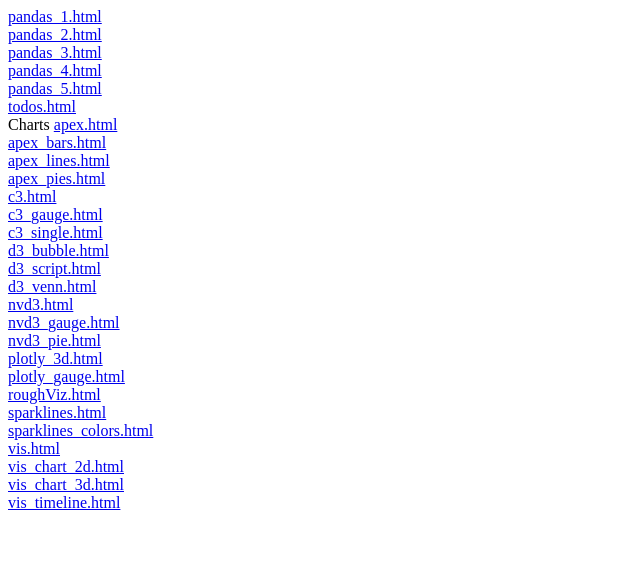
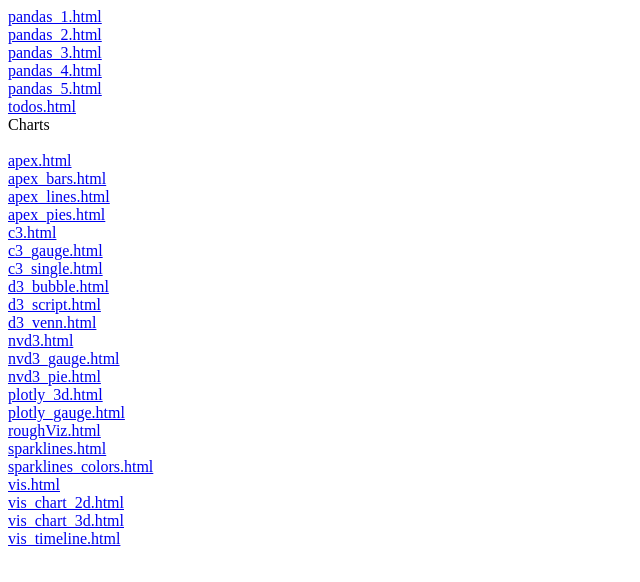
Before and after one commit to epykure/demos, a plain HTML site: page index.html in a window 1280 px wide. Shown: the whole page, without its empty margins (0-640 px from the left). Drawn offline with Linux system fonts and the light colour scheme.

Commit message:
Update index.html

```diff
--- a/index.html
+++ b/index.html
@@ -11,7 +11,7 @@
     <a href="pandas_5.html">pandas_5.html</a><br/>
     <a href="todos.html">todos.html</a><br/>
 
-	Charts
+	Charts <br /><br />
     <a href="charts/apex.html">apex.html</a><br/>
     <a href="charts/apex_bars.html">apex_bars.html</a><br/>
     <a href="charts/apex_lines.html">apex_lines.html</a><br/>
```
